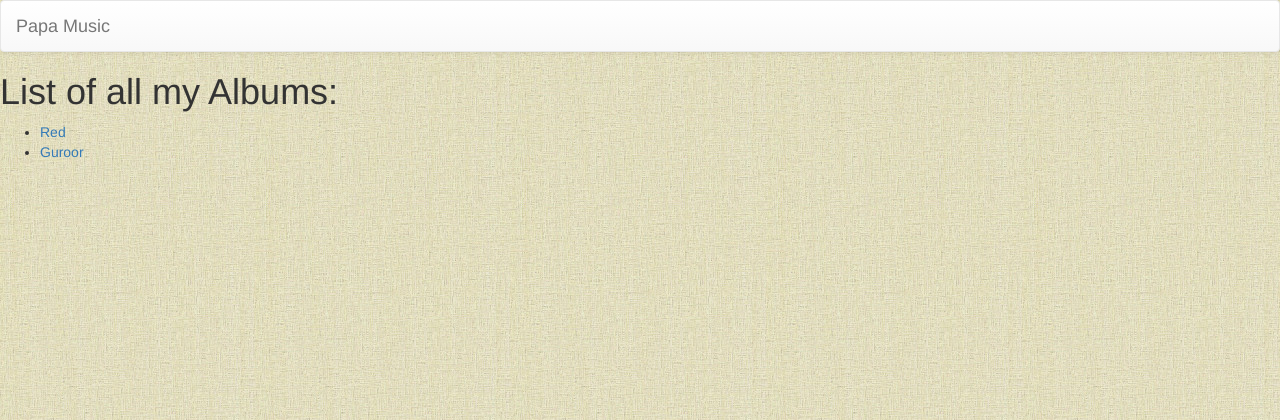
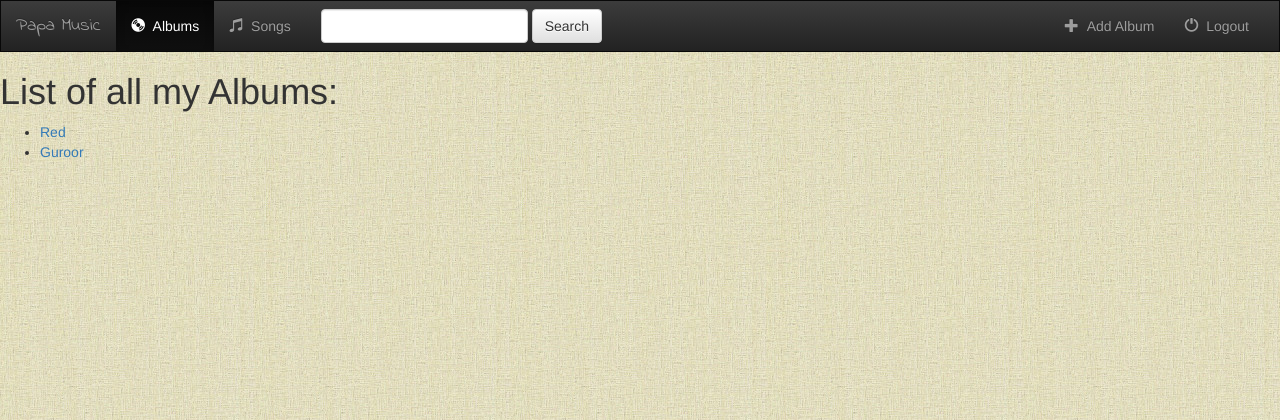
Before and after one commit to 13aksh/Djangotnb, a Django app: page /music/ in a window 1280 px wide. Shown: the top 420 px of the page. Run offline with Django 3.2, Linux system fonts and the light colour scheme; data comes from the database, SQL or seed files in the repository; both versions use the stored data as it was after the commit; some libraries are stand-ins or nearby versions.

Commit message:
Navigation bar created using bootstrap, base template added

```diff
--- a/music/static/music/style.css
+++ b/music/static/music/style.css
@@ -1,3 +1,11 @@
 body{
 	background: white url("images/background.jpg")
 }
+
+.navbar{
+	border-radius: 0;
+}
+
+.navbar-brand{
+	font-family: 'Indie Flower', cursive;
+}
--- /dev/null
+++ b/music/templates/music/base.html
@@ -0,0 +1,92 @@
+<!DOCTYPE html>
+<html>
+<head>
+	<title>
+		{% block title %}
+			Papa Music
+		{% endblock title %}
+	</title>
+	{% load staticfiles %}
+
+	<!-- Latest compiled and minified CSS -->
+	<link rel="stylesheet" href="https://maxcdn.bootstrapcdn.com/bootstrap/3.3.6/css/bootstrap.min.css">
+
+	<!-- Optional theme -->
+	<link rel="stylesheet" href="https://maxcdn.bootstrapcdn.com/bootstrap/3.3.6/css/bootstrap-theme.min.css">
+
+	<!-- Google fonts -->
+	<link href='https://fonts.googleapis.com/css?family=Indie+Flower' rel='stylesheet' type='text/css'>
+
+	<!-- Local stylesheet -->
+	<link rel="stylesheet" type="text/css" href="{% static 'music/style.css' %}" />
+
+	<!-- Jquery to be added before bootstrap js file -->
+	<script src="https://ajax.googleapis.com/ajax/libs/jquery/1.12.4/jquery.min.js"></script>
+
+	<!-- Latest compiled and minified JavaScript -->
+	<script src="https://maxcdn.bootstrapcdn.com/bootstrap/3.3.6/js/bootstrap.min.js"></script>
+
+
+</head>
+<body>
+
+	<!-- Navigation bar using Bootstrap -->
+	<nav class="navbar navbar-inverse">
+		<div class="container-fluid">
+
+			<!-- Logo & Icon bars -->
+			<div class="navbar-header">
+				<button type="button" class="navbar-toggle" data-toggle="collapse" data-target="#topNavBar">
+					<span class="icon-bar"></span>
+					<span class="icon-bar"></span>
+					<span class="icon-bar"></span>
+				</button>
+				<a class="navbar-brand" href="{% url 'music:index' %}">Papa Music</a>
+			</div>
+
+			<!-- Items -->
+
+			<div class="collapse navbar-collapse" id="topNavBar">
+				<ul class="nav navbar-nav">
+					<li class="active">
+						<a href="{% url 'music:index' %}">
+							<span class="glyphicon glyphicon-cd" aria-hidden="true"></span> &nbsp;Albums
+						</a>
+					</li>
+					<li class="">
+						<a href="#">
+							<span class="glyphicon glyphicon-music" aria-hidden="true"></span> &nbsp;Songs
+						</a>
+					</li>
+				</ul>
+
+				<form class="navbar-form navbar-left" role="search" method="get" action="#">
+					<div class="form-group">
+						<input type="text" class="form-control" name="q" value="" />
+					</div>
+					<button type="submit" class="btn btn-default">Search</button>
+				</form>
+
+				<ul class="nav navbar-nav navbar-right">
+					<li class="">
+						<a href="#">
+							<span class="glyphicon glyphicon-plus" aria-hidden="true"></span> &nbsp;Add Album
+						</a>
+					</li>
+					<li class="">
+						<a href="#">
+							<span class="glyphicon glyphicon-off" aria-hidden="true"></span> &nbsp;Logout
+						</a>
+					</li>
+				</ul>
+
+
+			</div>
+
+		</div>
+	</nav>
+
+	{% block body %}
+	{% endblock body %}
+</body>
+</html>
--- a/music/templates/music/index.html
+++ b/music/templates/music/index.html
@@ -1,30 +1,5 @@
-
-{% load staticfiles %}
-
-<!-- Latest compiled and minified CSS -->
-<link rel="stylesheet" href="https://maxcdn.bootstrapcdn.com/bootstrap/3.3.6/css/bootstrap.min.css" integrity="sha384-1q8mTJOASx8j1Au+a5WDVnPi2lkFfwwEAa8hDDdjZlpLegxhjVME1fgjWPGmkzs7" crossorigin="anonymous">
-
-<!-- Optional theme -->
-<link rel="stylesheet" href="https://maxcdn.bootstrapcdn.com/bootstrap/3.3.6/css/bootstrap-theme.min.css" integrity="sha384-fLW2N01lMqjakBkx3l/M9EahuwpSfeNvV63J5ezn3uZzapT0u7EYsXMjQV+0En5r" crossorigin="anonymous">
-
-<!-- Local stylesheet -->
-<link rel="stylesheet" type="text/css" href="{% static 'music/style.css' %}" />
-
-<!-- Latest compiled and minified JavaScript -->
-<script src="https://maxcdn.bootstrapcdn.com/bootstrap/3.3.6/js/bootstrap.min.js" integrity="sha384-0mSbJDEHialfmuBBQP6A4Qrprq5OVfW37PRR3j5ELqxss1yVqOtnepnHVP9aJ7xS" crossorigin="anonymous"></script>
-
-<!-- Navigation bar using Bootstrap -->
-
-<nav class="navbar navbar-default">
-	<div class="container-fluid">
-
-		<!-- Logo -->
-		<div class="navbar-header">
-			<a class="navbar-brand" href="{% url 'music:index' %}">Papa Music</a>
-		</div>
-
-	</div>
-</nav>
+{% extends "music/base.html" %}
+{% block body %}
 
 	{% if all_albums %}
 		<h1>List of all my Albums:</h1>
@@ -36,3 +11,5 @@
 	{% else %}
 	    <h2>No entry in the DB as of yet</h2>
 	{% endif %}
+
+{% endblock body %}
```
Also changed, not shown: music/templates/music/details.html (+11 -1 lines), db.sqlite3. Lines whose indentation alone changed are shown as unchanged.
